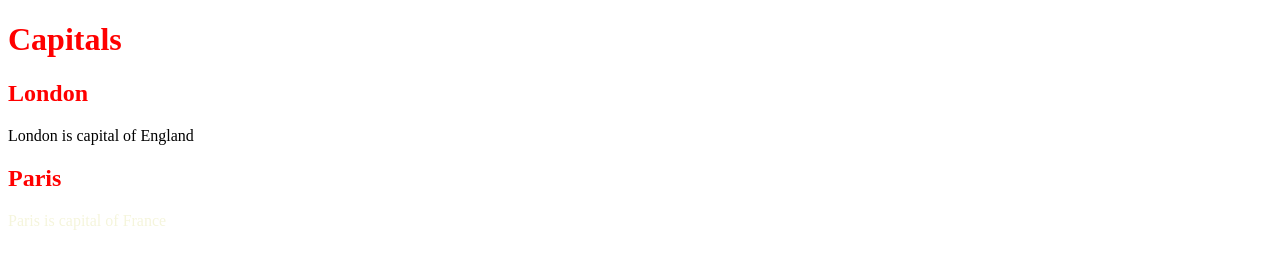
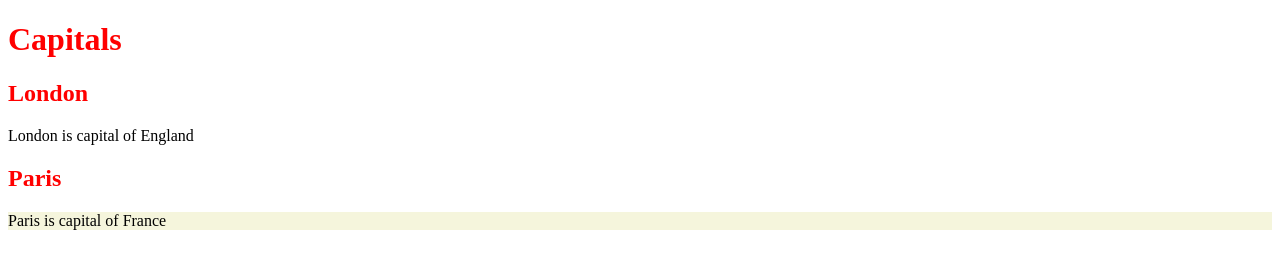
Before and after one commit to bnwzc/ACIT-1620, a plain HTML site: page index.html in a window 1280 px wide. Drawn offline with Linux system fonts and the light colour scheme.

Commit message:
Make second paragragh background beige

```diff
--- a/css/style.css
+++ b/css/style.css
@@ -3,5 +3,5 @@
 }
 
 .color-beige{
-    color:beige
+    background-color:beige
 }
```
